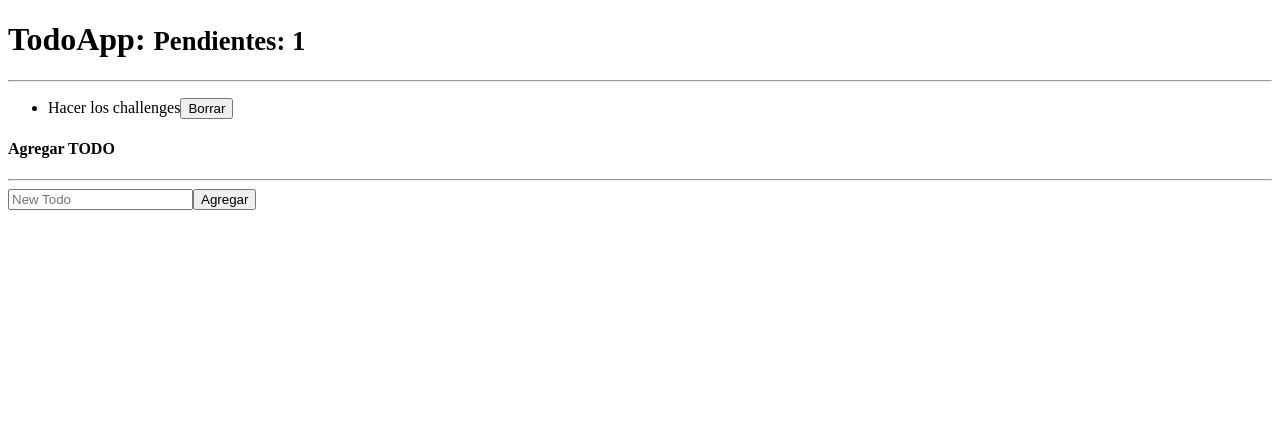
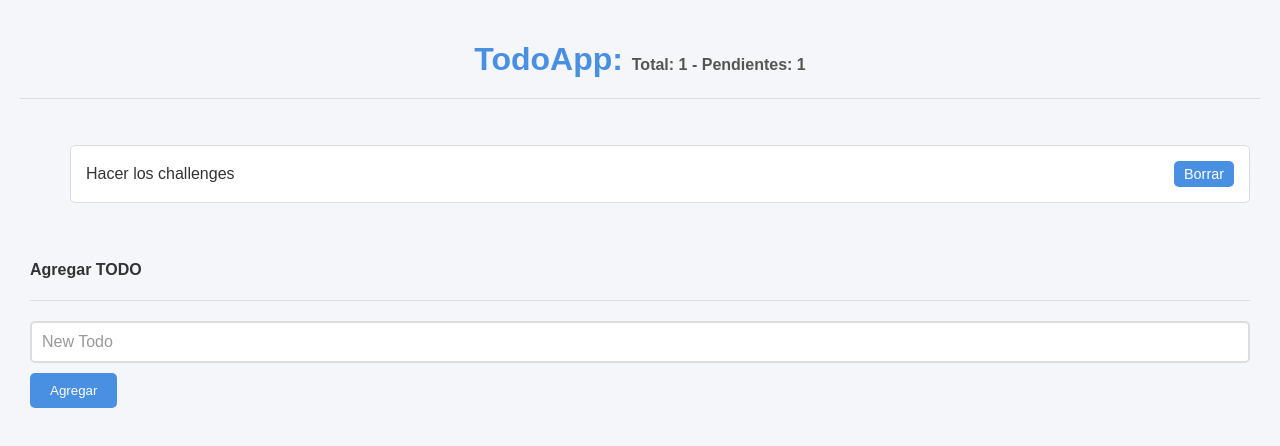
Before and after one commit to AlexCode04/Homeworks, a React (Create React App) app: page / in a window 1280 px wide. Shown: the top 446 px of the page. Built offline with nearby package versions, Linux system fonts and the light colour scheme.

Commit message:
Challenge complete

```diff
--- /dev/null
+++ b/src/Components/TodoApp.css
@@ -0,0 +1,94 @@
+body {
+    font-family: 'Arial', sans-serif;
+    background-color: #f4f6f9;
+    color: #333;
+    margin: 0;
+    padding: 20px;
+  }
+
+  h1 {
+    color: #4a90e2;
+    font-size: 2rem;
+    text-align: center;
+    margin-bottom: 20px;
+  }
+
+  small {
+    font-size: 1rem;
+    color: #555;
+  }
+
+  hr {
+    border: 0;
+    height: 1px;
+    background: #ddd;
+    margin: 20px 0;
+  }
+
+  .form-control {
+    padding: 10px;
+    font-size: 1rem;
+    border: 2px solid #ddd;
+    border-radius: 5px;
+    width: 100%;
+    margin-bottom: 10px;
+    box-sizing: border-box;
+  }
+
+  .form-control:focus {
+    outline: none;
+    border-color: #4a90e2;
+  }
+
+  .btn {
+    background-color: #4a90e2;
+    color: white;
+    padding: 10px 20px;
+    border: none;
+    border-radius: 5px;
+    cursor: pointer;
+  }
+
+  .btn:hover {
+    background-color: #357ab8;
+  }
+
+  .list-group-item {
+    background-color: #fff;
+    border: 1px solid #ddd;
+    border-radius: 5px;
+    margin-bottom: 10px;
+    padding: 15px;
+    display: flex;
+    justify-content: space-between;
+    align-items: center;
+  }
+
+  .list-group-item .btn {
+    padding: 5px 10px;
+    font-size: 0.9rem;
+  }
+
+  .text-decoration-line-through {
+    text-decoration: line-through;
+    color: #888;
+  }
+
+  input::placeholder {
+    color: #999;
+  }
+
+  .align-self-center {
+    font-size: 1rem;
+    cursor: pointer;
+  }
+
+  .container {
+    max-width: 800px;
+    margin: 0 auto;
+  }
+
+  .col-7,
+  .col-5 {
+    padding: 10px;
+  }
--- a/src/Components/TodoApp.js
+++ b/src/Components/TodoApp.js
@@ -1,44 +1,29 @@
-import React, { useReducer } from 'react';
-import { TodoReducer } from './TodoReducer';
+import React from 'react';
+import './TodoApp.css';
+import { useTODO } from './UseTODO';
 import { TodoList } from './TodoList';
 import { TodoForm } from './TodoForm';
 
-const initialState = [
+const initialTodos = [
   {
     id: new Date().getTime(),
     desc: 'Hacer los challenges',
-    done: false
+    done: false,
   }
 ];
 
 export const TodoApp = () => {
-  const [todos, dispatch] = useReducer(TodoReducer, initialState);
-
-  const handleAddTodo = (desc) => {
-    if (desc.trim().length === 0) return;
-
-    const newTodo = {
-      id: new Date().getTime(),
-      desc,
-      done: false
-    };
-
-    dispatch({ type: 'add', payload: newTodo });
-  };
-
-  const handleDelete = (id) => {
-    dispatch({ type: 'delete', payload: id });
-  };
+  const { todos, handleAddTodo, handleDelete, handleToggle, countTodos, countPendingTodos } = useTODO(initialTodos);
 
   return (
     <div>
       <h1>
-        TodoApp: <small>Pendientes: {todos.length}</small>
+        TodoApp: <small>Total: {countTodos()} - Pendientes: {countPendingTodos()}</small>
       </h1>
       <hr />
       <div className="row">
         <div className="col-7">
-          <TodoList todos={todos} handleDelete={handleDelete} />
+          <TodoList todos={todos} handleDelete={handleDelete} handleToggle={handleToggle} />
         </div>
         <div className="col-5">
           <h4>Agregar TODO</h4>
--- a/src/Components/TodoList.js
+++ b/src/Components/TodoList.js
@@ -1,11 +1,18 @@
-import React from 'react';
-
-export const TodoList = ({ todos, handleDelete }) => {
+export const TodoList = ({ todos, handleDelete, handleToggle }) => {
   return (
     <ul className="list-group">
       {todos.map((todo) => (
-        <li key={todo.id} className="list-group-item d-flex justify-content-between">
-          <span className="align-self-center">{todo.desc}</span>
+        <li
+          key={todo.id}
+          className="list-group-item d-flex justify-content-between"
+        >
+          <span
+            className={`align-self-center ${todo.done && 'text-decoration-line-through'}`}
+            onClick={() => handleToggle(todo.id)}
+            style={{ cursor: 'pointer' }}
+          >
+            {todo.desc}
+          </span>
           <button
             className="btn btn-danger"
             onClick={() => handleDelete(todo.id)}
--- a/src/Components/TodoReducer.js
+++ b/src/Components/TodoReducer.js
@@ -4,6 +4,10 @@ export const TodoReducer = (initialState, action) => {
       return [...initialState, action.payload];
     case 'delete':
       return initialState.filter(todo => todo.id !== action.payload);
+    case 'toggle':
+      return initialState.map(todo =>
+        todo.id === action.payload ? { ...todo, done: !todo.done } : todo
+      );
     default:
       return initialState;
   }
--- /dev/null
+++ b/src/Components/UseTODO.js
@@ -0,0 +1,37 @@
+import { useReducer } from 'react';
+import { TodoReducer } from './TodoReducer';
+
+export const useTODO = (initialTodos) => {
+  const [todos, dispatch] = useReducer(TodoReducer, initialTodos);
+
+  const handleAddTodo = (desc) => {
+    if (desc.trim().length === 0) return;
+    const newTodo = {
+      id: new Date().getTime(),
+      desc,
+      done: false,
+    };
+    dispatch({ type: 'add', payload: newTodo });
+  };
+
+  const handleDelete = (id) => {
+    dispatch({ type: 'delete', payload: id });
+  };
+
+  const handleToggle = (id) => {
+    dispatch({ type: 'toggle', payload: id });
+  };
+
+  const countTodos = () => todos.length;
+
+  const countPendingTodos = () => todos.filter(todo => !todo.done).length;
+
+  return {
+    todos,
+    handleAddTodo,
+    handleDelete,
+    handleToggle,
+    countTodos,
+    countPendingTodos,
+  };
+};
```
Lines whose indentation alone changed are shown as unchanged.
